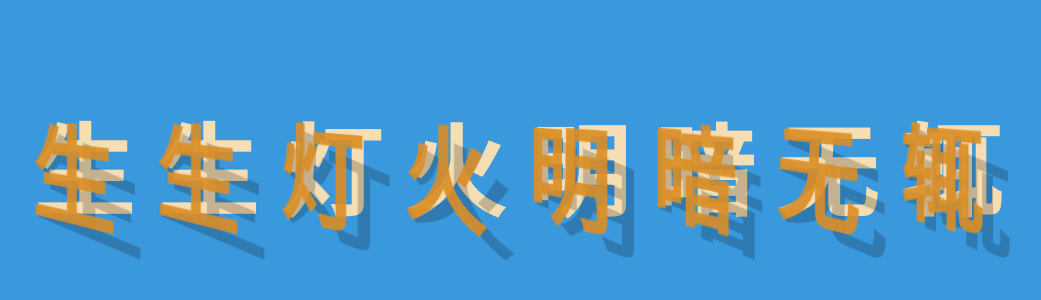
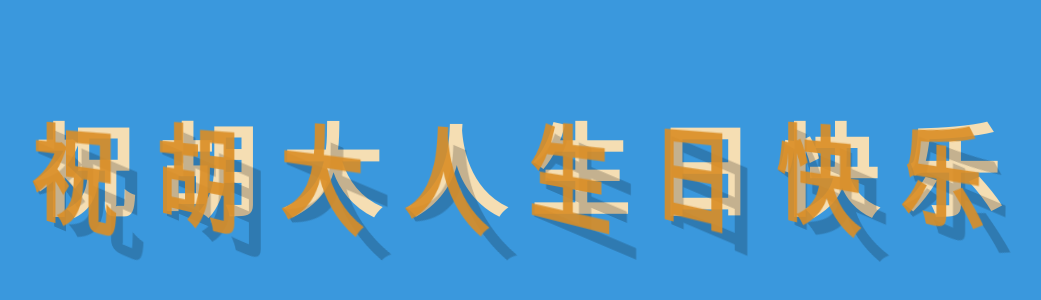
Before and after one commit to weijiang1996/weijiang1996.github.io, a plain HTML site: page css3/剪纸.html in a window 1280 px wide. Shown: the part 74-374 px from the top of the page, without its empty margins (133-1174 px from the left). Drawn offline with Linux system fonts and the light colour scheme.

Commit message:
Update 剪纸.html

```diff
--- a/css3/剪纸.html
+++ b/css3/剪纸.html
@@ -69,14 +69,14 @@
 	</head>
 	<body>
 		<p aria-label="PeeledText">
+			<span data-text="祝">祝</span>
+			<span data-text="胡">胡</span>
+			<span data-text="大">大</span>
+			<span data-text="人">人</span>
 			<span data-text="生">生</span>
-			<span data-text="生">生</span>
-			<span data-text="灯">灯</span>
-			<span data-text="火">火</span>
-			<span data-text="明">明</span>
-			<span data-text="暗">暗</span>
-			<span data-text="无">无</span>
-			<span data-text="辄">辄</span>
+			<span data-text="日">日</span>
+			<span data-text="快">快</span>
+			<span data-text="乐">乐</span>
 		</p>
 	</body>
 	<!--http://www.htmleaf.com/Demo/201510232701.html-->
```
